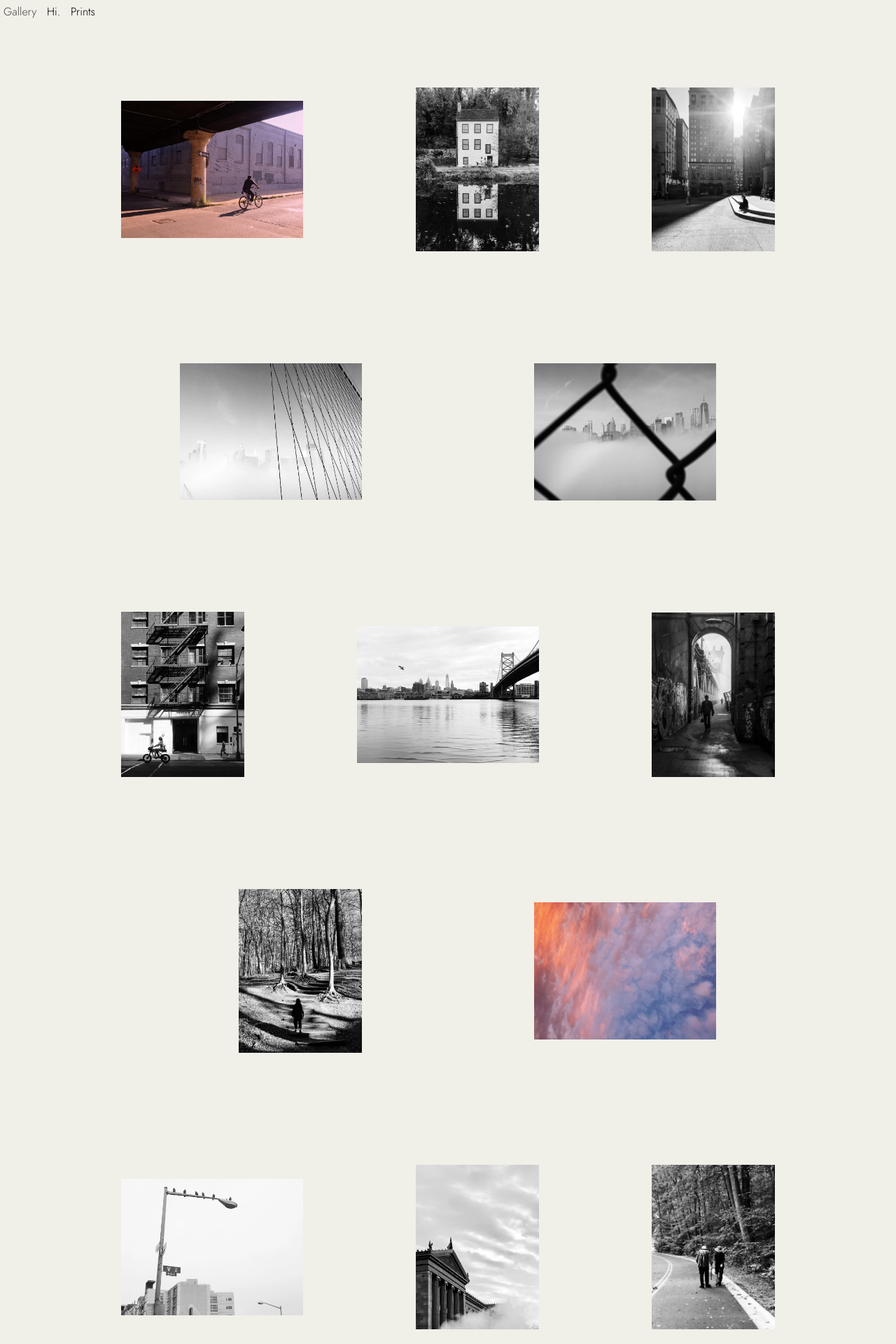
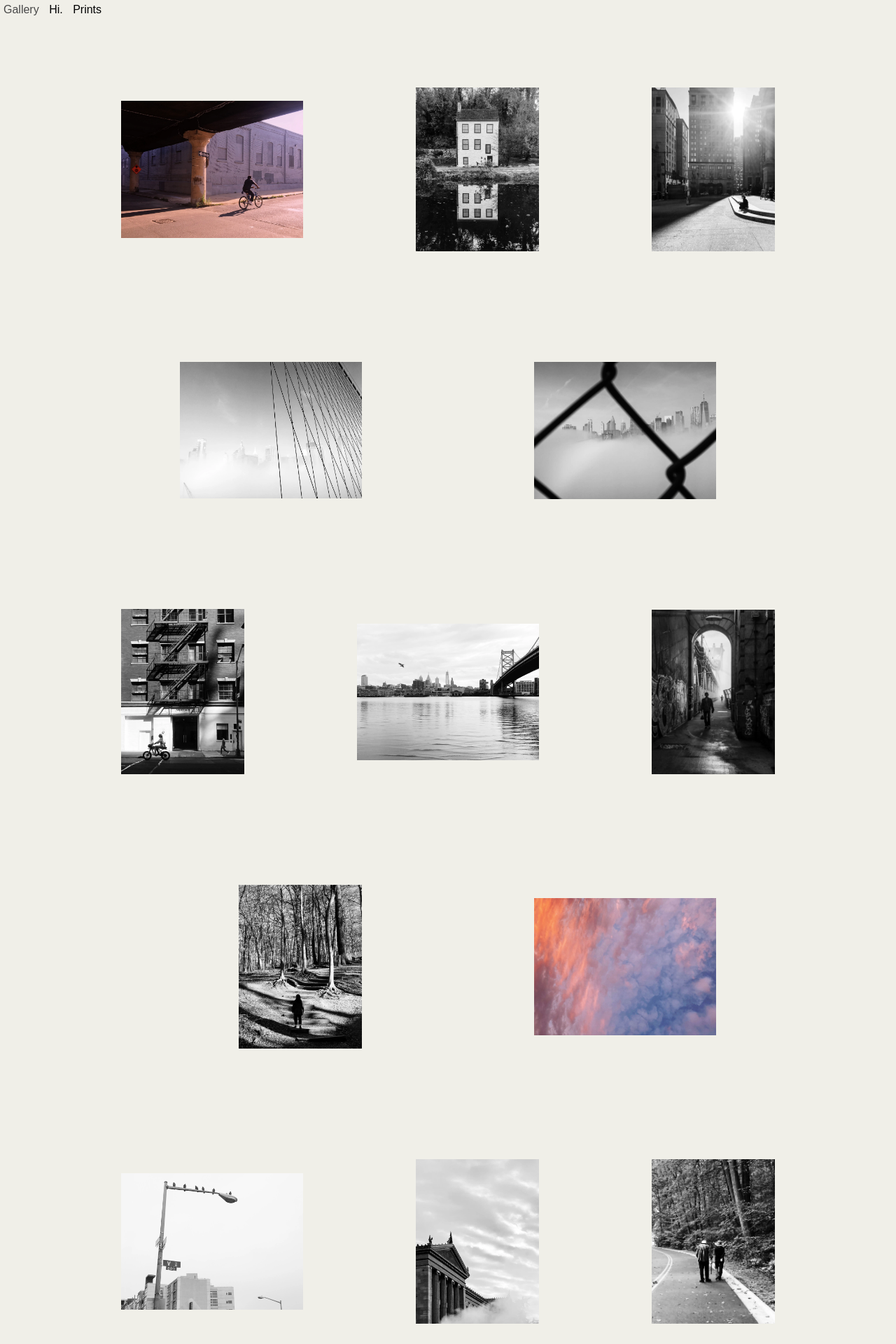
Before and after one commit to sewphl/uvVdu, a PHP site: page /index.html in a window 1280 px wide. Shown: the top 1920 px of the page at 70% size. Run offline with PHP 8.4, Linux system fonts and the light colour scheme; some libraries are stand-ins or nearby versions; some web fonts are replaced.

Commit message:
update body css; remove Jost font-family

```diff
--- a/css/main.css
+++ b/css/main.css
@@ -34,7 +34,7 @@ html:focus-within {
 body {
   margin: 0 auto;
   background-color:#f0efe8;
-  font-family: 'futura-pt', 'Jost', sans-serif;
+  font-family: 'futura-pt', sans-serif;
   color: #000;
   }
 
@@ -689,7 +689,7 @@ img.hover-shadow {
   z-index: 1000;
   display: block;
   padding: 10px;
-  font-family: 'futura-pt', 'Jost', sans-serif;
+  font-family: 'futura-pt', sans-serif;
   color: #000;
   }
 
```
